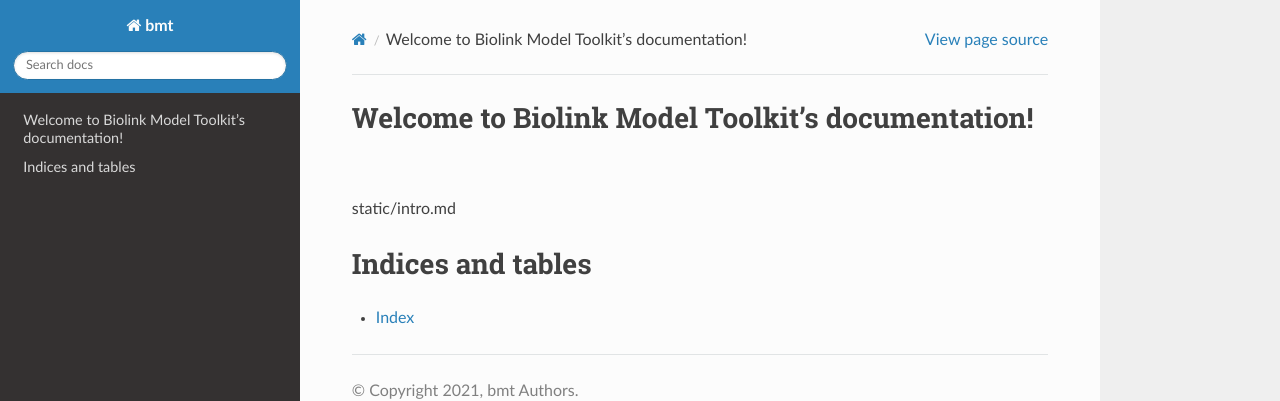
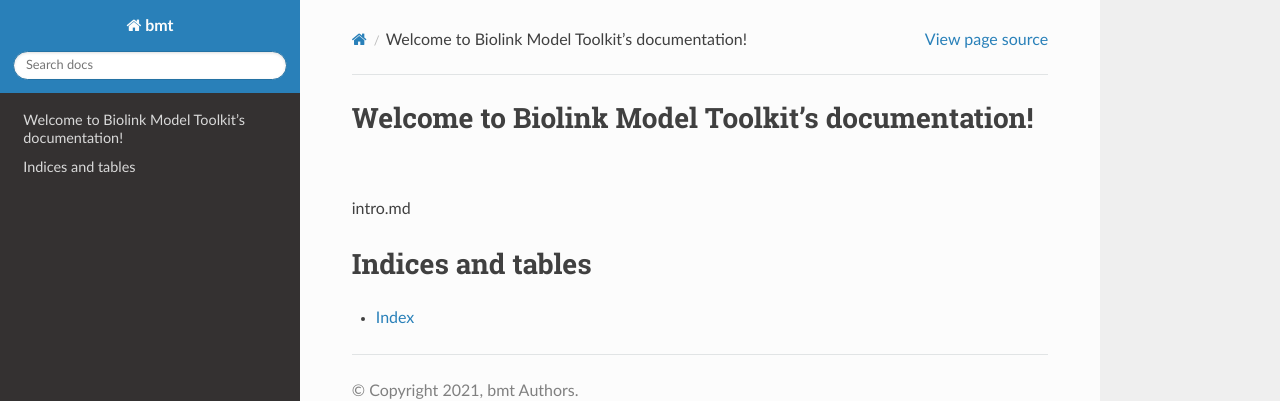
Before and after one commit to biolink/biolink-model-toolkit, a Sphinx documentation site: the page built from docs/index.rst, in a window 1280 px wide. Shown: the top 401 px of the page. Built offline with Sphinx 7.4.7 and the Read the Docs theme 2.0.0, drawn with Linux system fonts in a browser that asks for light colours.

```diff
--- a/docs/conf.py
+++ b/docs/conf.py
@@ -12,7 +12,7 @@
 #
 import os
 import sys
-sys.path.insert(0, os.path.abspath('../..'))
+sys.path.insert(0, os.path.abspath('../'))
 
 
 # -- Project information -----------------------------------------------------
--- a/docs/index.rst
+++ b/docs/index.rst
@@ -11,7 +11,7 @@
    :caption: Contents:
 
 
-static/intro.md
+intro.md
 
 
 Indices and tables
```
